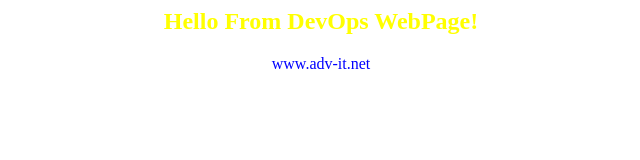
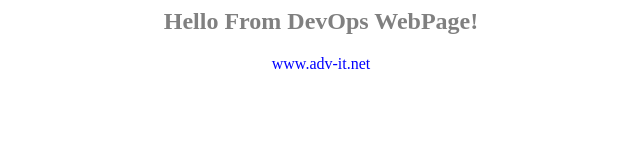
Before and after one commit to mrkarazhev/develop, a plain HTML site: page index.html in a window 1280 px wide. Shown: the whole page, without its empty margins (319-959 px from the left). Drawn offline with Linux system fonts and the light colour scheme.

Commit message:
Number 2

```diff
--- a/index.html
+++ b/index.html
@@ -1,7 +1,7 @@
 <html>
 <body bground=black>
 <center>
-<h2><font color=yellow>Hello From DevOps WebPage!</font></h2>
+<h2><font color=gray>Hello From DevOps WebPage!</font></h2>
 <font color=blue>www.adv-it.net</font>
 </center>
 </body>
```
